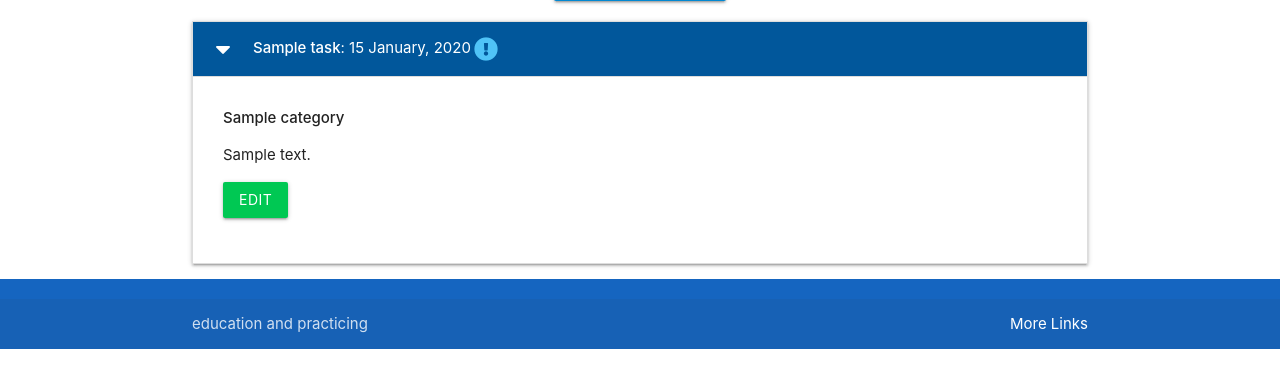
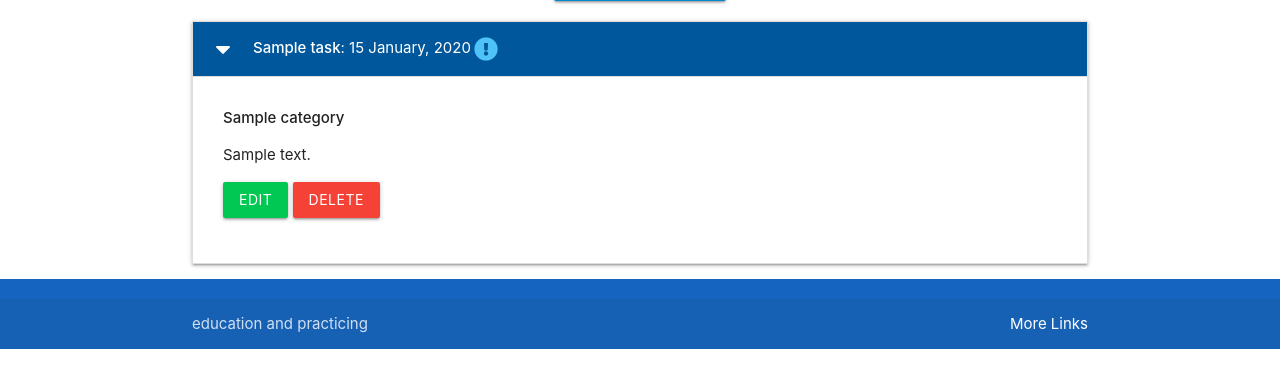
Before and after one commit to HasibullahFathi/task-manager, a Flask app: page / in a window 1280 px wide, after a click that opens the changed part. Shown: the part 212-600 px from the top of the page. Run offline with Flask 3, Linux system fonts and the light colour scheme; tables that the repository leaves empty hold one stand-in row (values such as "Sample post").

Commit message:
add delete functionality for tasks

```diff
--- a/taskmanager/routes.py
+++ b/taskmanager/routes.py
@@ -72,3 +72,11 @@ def edit_task(task_id):
         task.category_id = request.form.get("category_id")
         db.session.commit()
     return render_template("edit_task.html", task=task, categories=categories)
+
+
+@app.route("/delete_task/<int:task_id>")
+def delete_task(task_id):
+    task = Task.query.get_or_404(task_id)
+    db.session.delete(task)
+    db.session.commit()
+    return redirect(url_for("home"))
--- a/taskmanager/templates/categories.html
+++ b/taskmanager/templates/categories.html
@@ -28,6 +28,7 @@
           <div class="modal-content">
             <h4>Are you sure you want to delete this category?</h4>
             <p>This action cannot be undone.</p>
+            <p class="red-text">Warning: all tasks related to this category will be deleted to.</p>
           </div>
           <div class="modal-footer">
             <a href="{{ url_for('delete_category', category_id=category.id) }}" class="btn red">Delete</a>
--- a/taskmanager/templates/tasks.html
+++ b/taskmanager/templates/tasks.html
@@ -26,7 +26,20 @@
             <p>{{ task.task_description }}</p>
             <p>
                 <a href="{{ url_for('edit_task', task_id=task.id) }}" class="btn green accent-4">Edit</a>
+                <a href="#modal-{{ task.id }}" class="btn red modal-trigger">Delete</a>
             </p>
+
+            <!-- Modal Structure -->
+            <div id="modal-{{ task.id }}" class="modal">
+                <div class="modal-content">
+                    <h4>Are you sure you want to delete this Task?</h4>
+                    <p>This action cannot be undone.</p>
+                </div>
+                <div class="modal-footer">
+                    <a href="{{ url_for('delete_task', task_id=task.id) }}" class="btn red">Delete</a>
+                    <a href="#" class="btn green accent-4 modal-close">Cancel</a>
+                </div>
+            </div>
         </div>
     </li>
     {% endfor %}
```
